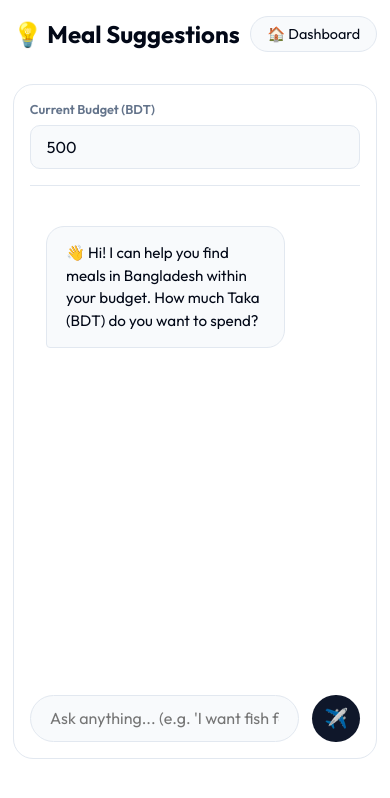
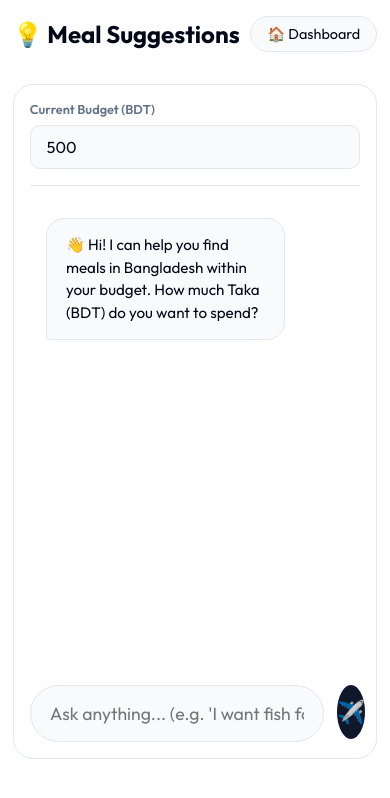
Before and after one commit to TIShohan/calorietracker, a Next.js app: page /suggestions in a window 390 px wide. Shown: the top 798 px of the page. Built offline with nearby package versions, Linux system fonts and the light colour scheme.

Commit message:
mobile view track button fix

```diff
--- a/src/app/page.module.css
+++ b/src/app/page.module.css
@@ -217,8 +217,9 @@
 }
 
 @media (max-width: 600px) {
-  .form { flex-direction: column; }
-  .button { width: 100%; justify-content: center; padding: 0.9rem; }
+  .form { flex-direction: column; gap: 0.6rem; }
+  .input { padding: 1.1rem 1.2rem; font-size: 1.1rem; }
+  .button { width: 100%; justify-content: center; padding: 1.1rem; font-size: 1.1rem; height: 3.5rem; }
 }
 
 .input {
@@ -515,6 +516,14 @@
 
 .waterButton:hover { background: rgba(59, 130, 246, 0.15); }
 
+@media (max-width: 600px) {
+  .waterSection { padding: 0.2rem 0; }
+  .waterCount { font-size: 1.4rem; }
+  .waterProgressBar { margin: 0.4rem 0 0.2rem; }
+  .waterControls { gap: 1.2rem; margin-top: 0.5rem; }
+  .waterButton { width: 36px; height: 36px; font-size: 1.1rem; }
+}
+
 /* ── Chart ── */
 .chartSection {
   height: 220px;
--- a/src/app/suggestions/page.module.css
+++ b/src/app/suggestions/page.module.css
@@ -181,6 +181,7 @@
 @media (max-width: 600px) {
   .title { font-size: 1.5rem; }
   .card { height: 80vh; padding: 1rem; }
-  .setupRow { flex-direction: column; }
-  .msgInput { padding: 0.8rem 1.2rem; }
+  .setupRow { flex-direction: column; margin-bottom: 1rem; gap: 0.8rem; }
+  .msgInput { padding: 1rem 1.2rem; font-size: 1.1rem; }
+  .sendBtn { width: 54px; height: 54px; font-size: 1.4rem; }
 }
```
